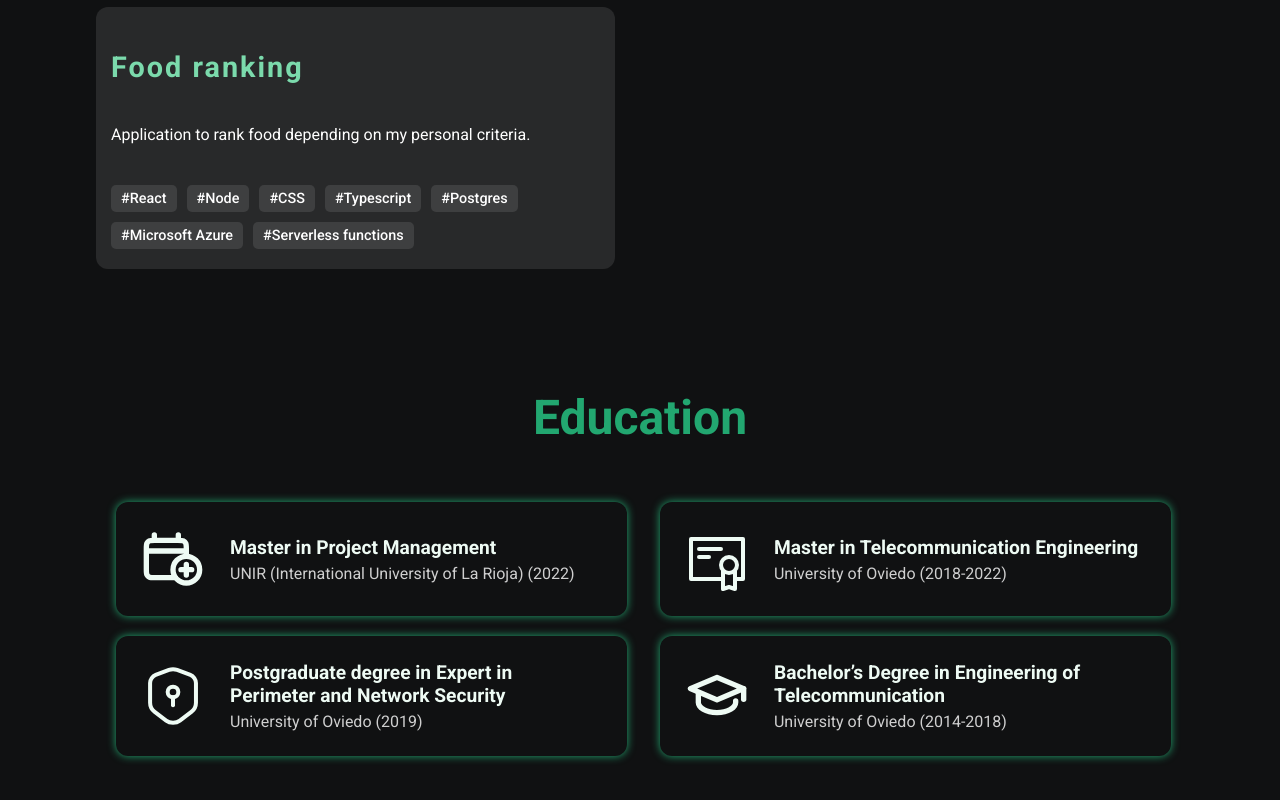
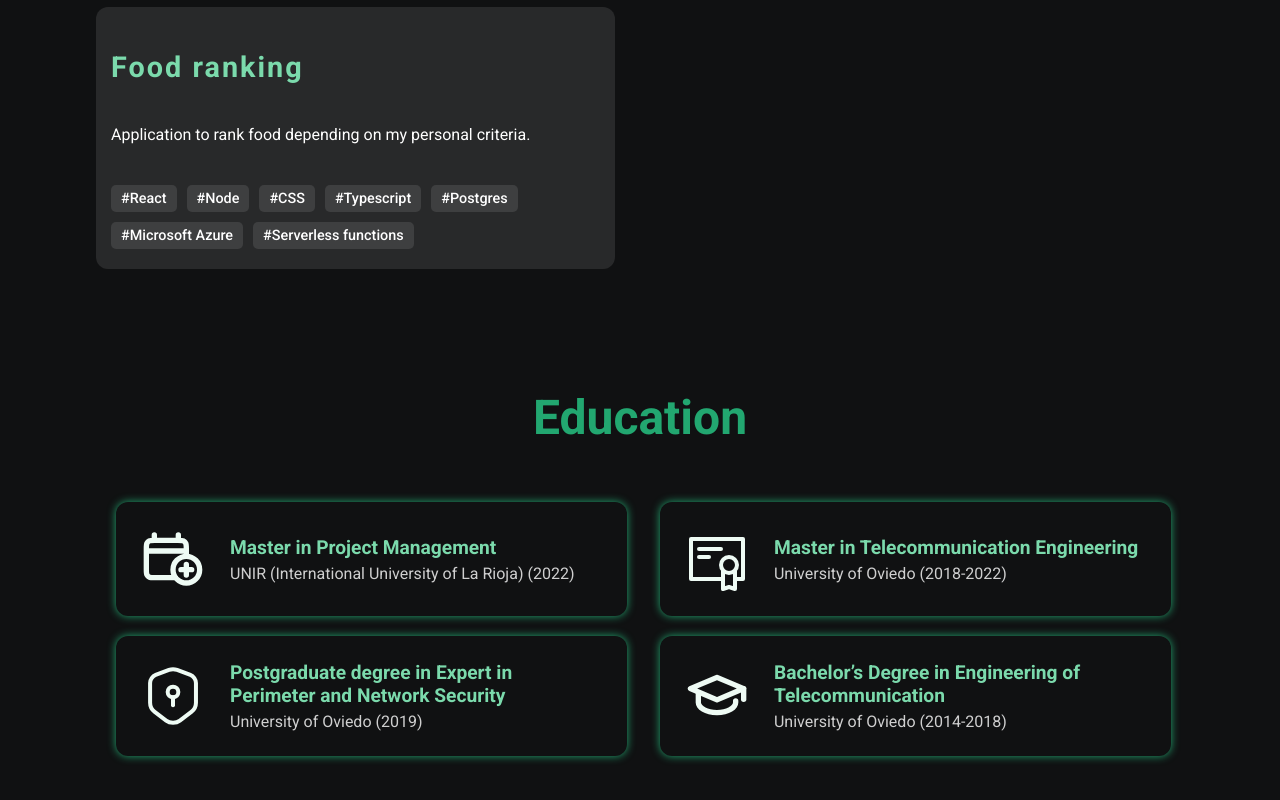
Before and after one commit to javirro/javirro-personal, a React (Create React App) app: page / in a window 1280 px wide. Shown: the part 1633-2433 px from the top of the page. Built offline with nearby package versions, Linux system fonts and the light colour scheme.

Commit message:
update color for education

```diff
--- a/src/components/Studies/Studies.css
+++ b/src/components/Studies/Studies.css
@@ -49,7 +49,7 @@
 #studies ul li strong {
   text-align: left;
   font-size: 1.2em;
-  color: var(--white-green);
+  color: var(--light-green);
   font-family: var(--font-family);
   margin: 0;
 }
```
